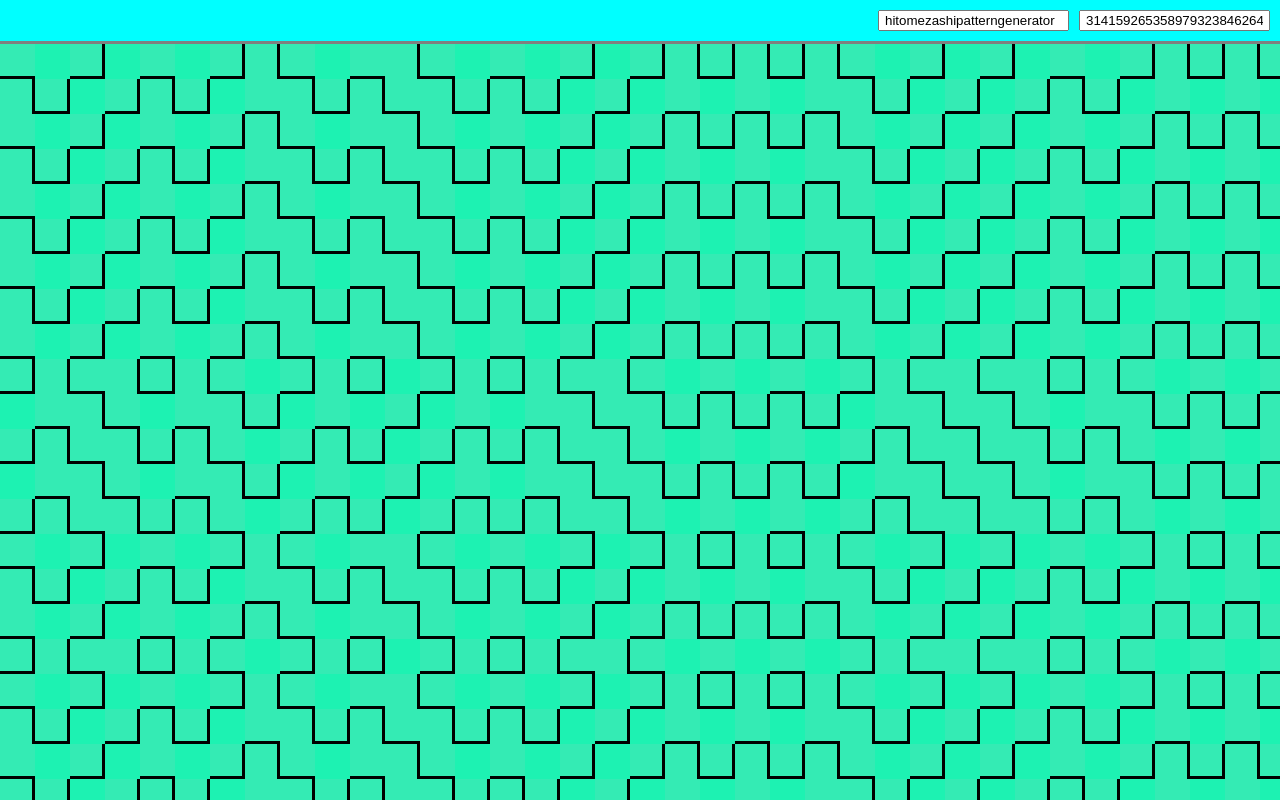
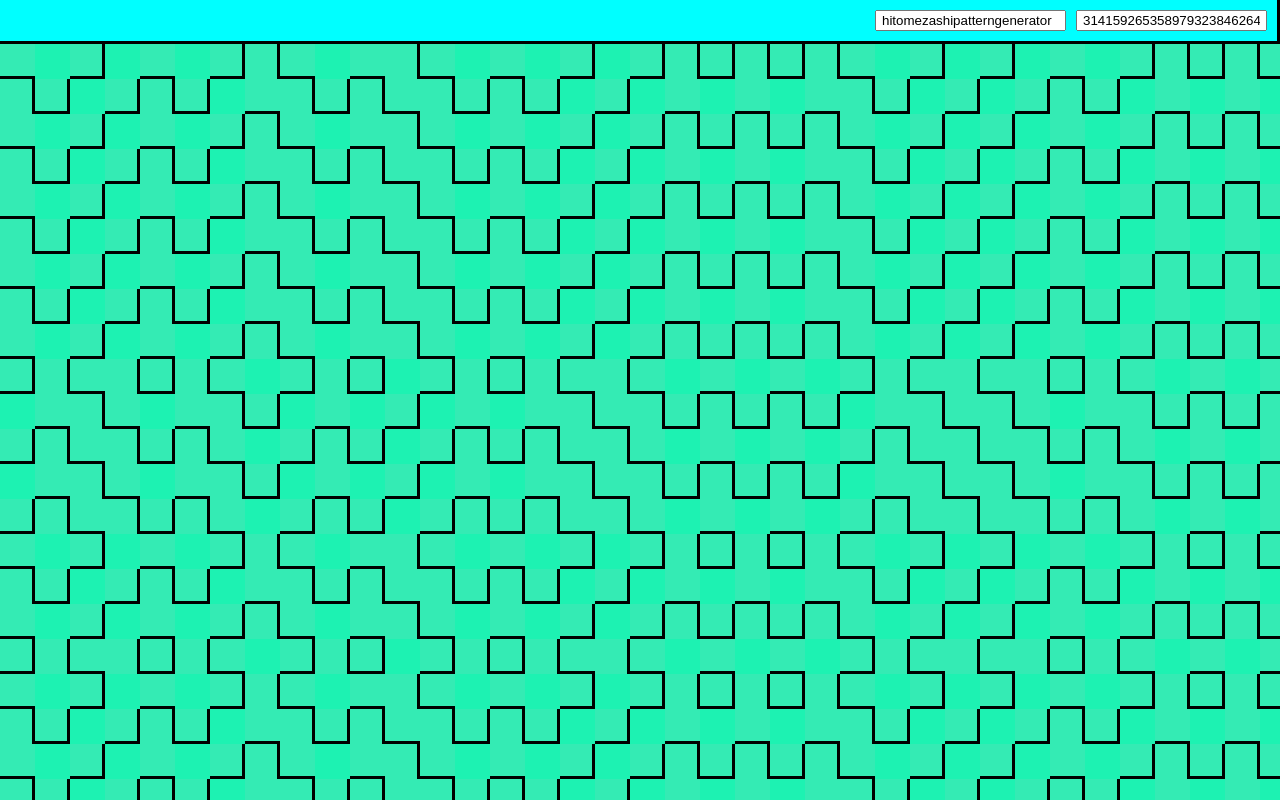
Before and after one commit to m0idodyr/hitomezashi-pattern-generator, a React (Create React App) app: page / in a window 1280 px wide. Shown: the top 800 px of the page. Built offline with nearby package versions, Linux system fonts and the light colour scheme.

Commit message:
Cleaning up

```diff
--- a/src/App.css
+++ b/src/App.css
@@ -1,6 +1,12 @@
+#root {
+  height: 100%;
+  width: 100%;
+}
+
 .App {
   text-align: right;
-  background: cyan;
+  height: 100%;
+  width: 100%;
 }
 
 .borderBottomBorderRight{
@@ -34,7 +40,12 @@
 
 .table {
   border-spacing: 0;
-  border-top-style: solid;
+}
+
+.inputWrapper {
+  background: cyan;
+  border-bottom-style: solid;
+  border-right-style: solid;
 }
 
 #stringInputField {
@@ -47,4 +58,5 @@
   padding-left: 5px;
   padding-right: 5px;
   margin-right: 10px;
+
 }
--- a/src/components/Hitomezashi.js
+++ b/src/components/Hitomezashi.js
@@ -127,8 +127,10 @@ class Hitomezashi extends Component {
     let table = this.mappingTwoDimensionalArray(twoDimensionalArray, booleanArray);
     return (
       <div>
-        <input id="stringInputField" value={this.state.stringInput} onChange={e => this.changeStringInput(e)} />
-        <input id="numberInputField" value={this.state.numberInput} onChange={e => this.changeNumberInput(e)} />
+        <div className="inputWrapper">
+          <input id="stringInputField" value={this.state.stringInput} onChange={e => this.changeStringInput(e)} />
+          <input id="numberInputField" value={this.state.numberInput} onChange={e => this.changeNumberInput(e)} />
+        </div>
         <table className = "table">{table}</table>
       </div>
     )
--- a/src/index.css
+++ b/src/index.css
@@ -1,5 +1,12 @@
+html {
+  height: 100%;
+  width: 100%;
+}
+
 body {
   margin: 0;
+  height: 100%;
+  width: 100%;
   font-family: -apple-system, BlinkMacSystemFont, 'Segoe UI', 'Roboto', 'Oxygen',
     'Ubuntu', 'Cantarell', 'Fira Sans', 'Droid Sans', 'Helvetica Neue',
     sans-serif;
```
